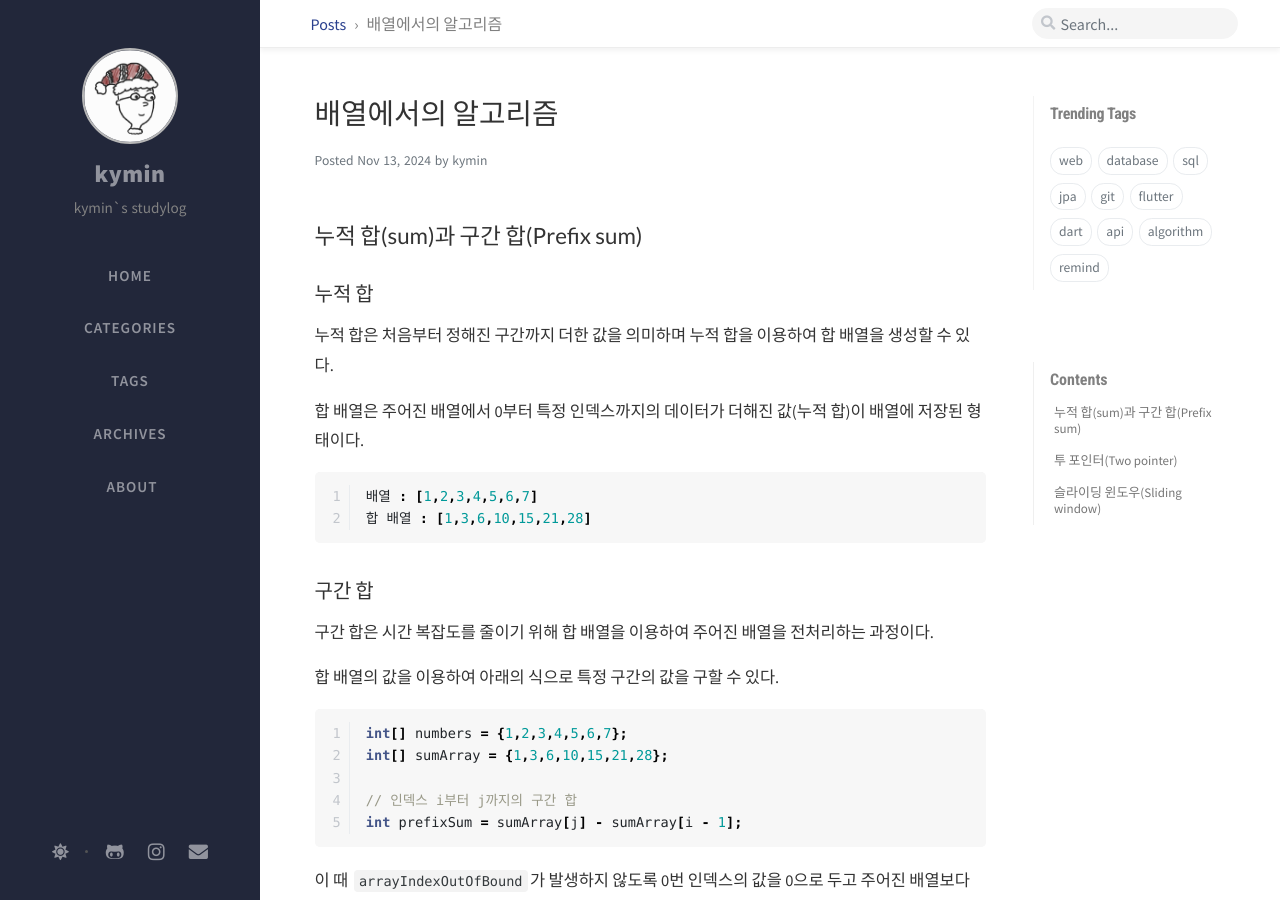
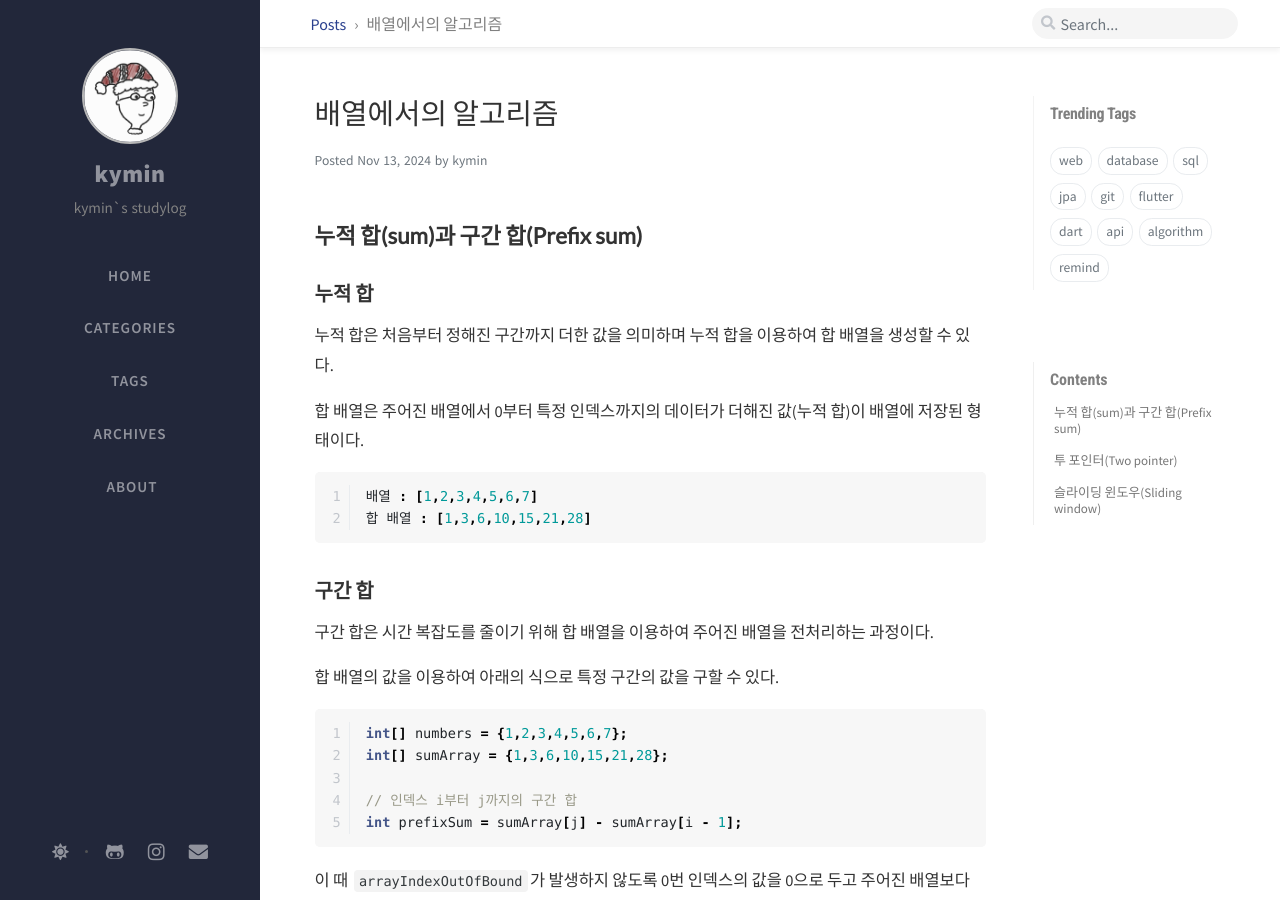
Before and after one commit to Kyoung-M1N/kyoung-M1N.github.io, a Jekyll site: the page built from _posts/algorithm/2024-11-13-[Algorithm]array_algorithm.md, in a window 1280 px wide and 900 px high. Built offline with Jekyll 4.4.1, drawn with Linux system fonts in a browser that asks for light colours; nearby versions of some CDN libraries; comment, search, counter and statistics services are not loaded.

Commit message:
docs: 포스트 수정

````diff
--- a/_posts/algorithm/2024-11-13-[Algorithm]array_algorithm.md
+++ b/_posts/algorithm/2024-11-13-[Algorithm]array_algorithm.md
@@ -5,9 +5,9 @@ date: 2024-11-13 14:29
 categories: [Algorithm]
 tags: [algorithm, java]
 ---
-## 누적 합(sum)과 구간 합(Prefix sum)
+## **누적 합(sum)과 구간 합(Prefix sum)**
 
-### 누적 합
+### **누적 합**
 
 누적 합은 처음부터 정해진 구간까지 더한 값을 의미하며 누적 합을 이용하여 합 배열을 생성할 수 있다.
 
@@ -18,7 +18,7 @@ tags: [algorithm, java]
 합 배열 : [1,3,6,10,15,21,28]
 ```
 
-### 구간 합
+### **구간 합**
 
 구간 합은 시간 복잡도를 줄이기 위해 합 배열을 이용하여 주어진 배열을 전처리하는 과정이다.
 
@@ -52,9 +52,9 @@ int result = sumArray[x2][y2] - sumArray[x2][y1 - 1] - sumArray[x1 - 1][y2] + su
 
 마찬가지로 `arrayIndexOutOfBound`가 발생하지 않도록 행과 열의 0번 인덱스의 값을 0으로 두고 주어진 배열보다 인덱스를 하나씩 증가시켜줘야 한다.
 
-## 투 포인터(Two pointer)
+## **투 포인터(Two pointer)**
 
-### 투 포인터
+### **투 포인터**
 
 투 포인터는 배열을 순회하는 횟수를 줄이기 위해 변수를 이용하여 배열의 인덱스에 대한 2개의 포인터를 구현하고 수를 비교하거나 연산하여 시간 복잡도를 최적화하는 방법이다.
 
@@ -112,7 +112,7 @@ int result = sumArray[x2][y2] - sumArray[x2][y1 - 1] - sumArray[x1 - 1][y2] + su
 
 {% endraw %}
 
-## 슬라이딩 윈도우(Sliding window)
+## **슬라이딩 윈도우(Sliding window)**
 
 슬라이딩 윈도우는 투 포인터의 특수한 형태로 두 포인터가 일정한 간격을 유지하며 배열을 순회하는 방식으로 동작한다.
 
````
